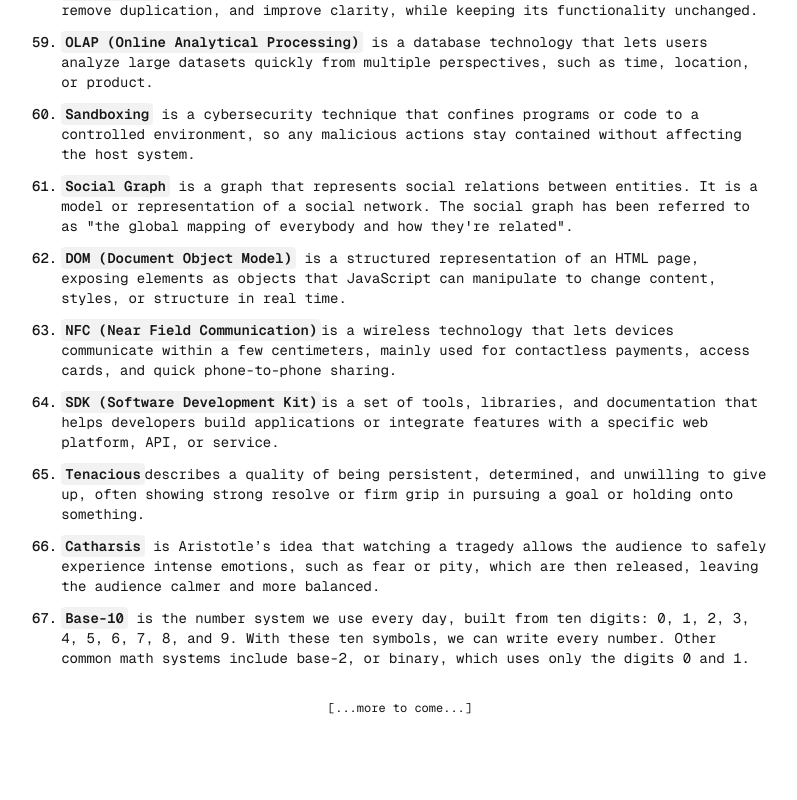
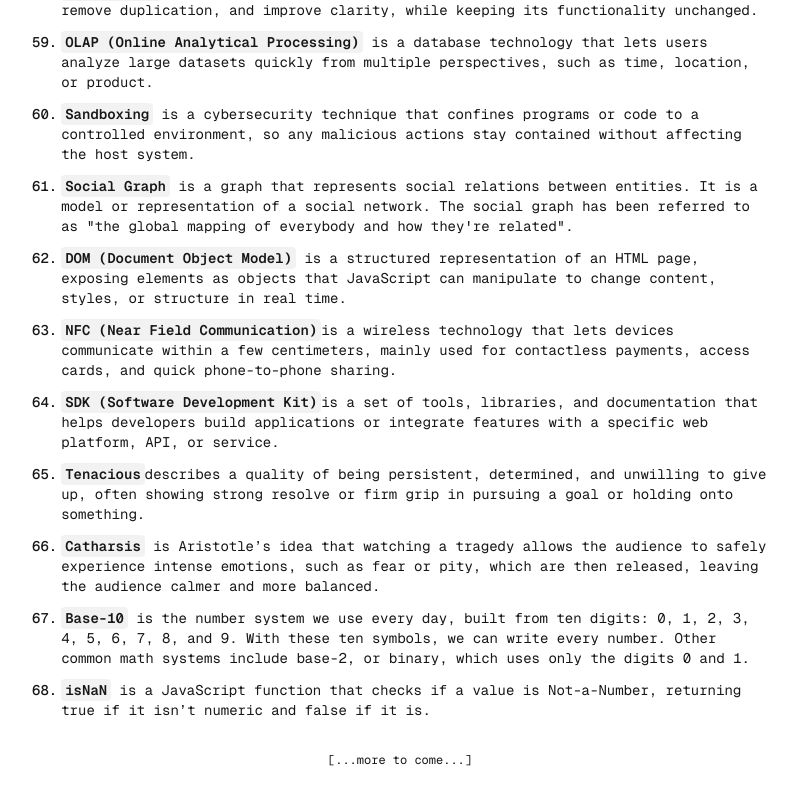
Before and after one commit to BrahimBoussada/mind-log, a Next.js app: page / in a window 1280 px wide. Shown: the part 3547-4347 px from the top of the page, without its empty margins (240-1037 px from the left). Before the commit the page ends 4295 px from the top, so only its background shows below. Built offline with nearby package versions, Linux system fonts and the light colour scheme.

Commit message:
30-09-2025

```diff
--- a/src/app/page.tsx
+++ b/src/app/page.tsx
@@ -635,6 +635,14 @@ export default function Home() {
             include base-2, or binary, which uses only the digits 0 and 1.
           </Text>
         </Note>
+
+        <Note>
+          <N>68. </N>
+          <Text>
+            <Key>isNaN</Key> is a JavaScript function that checks if a value is
+            Not-a-Number, returning true if it isn’t numeric and false if it is.
+          </Text>
+        </Note>
       </NoteWrapper>
 
       <span className="font-mono text-xs text-center my-8">
```
